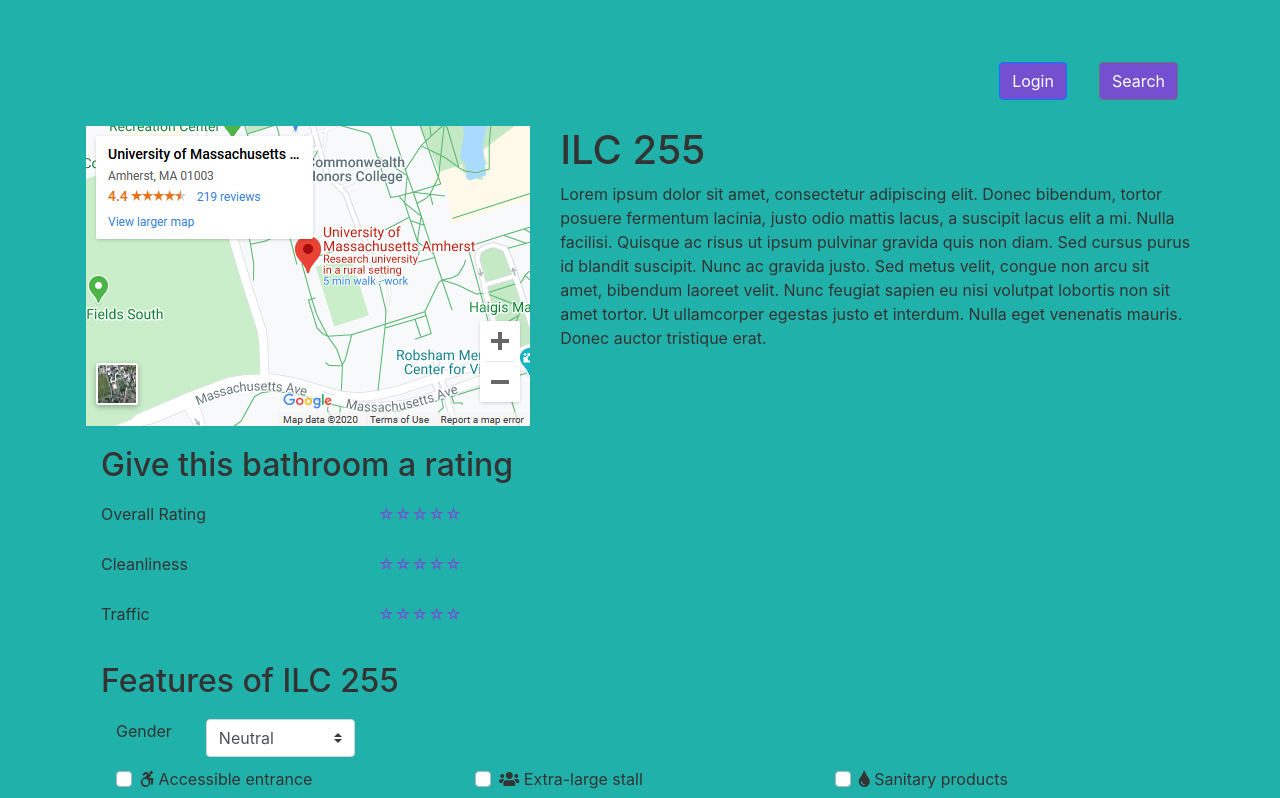
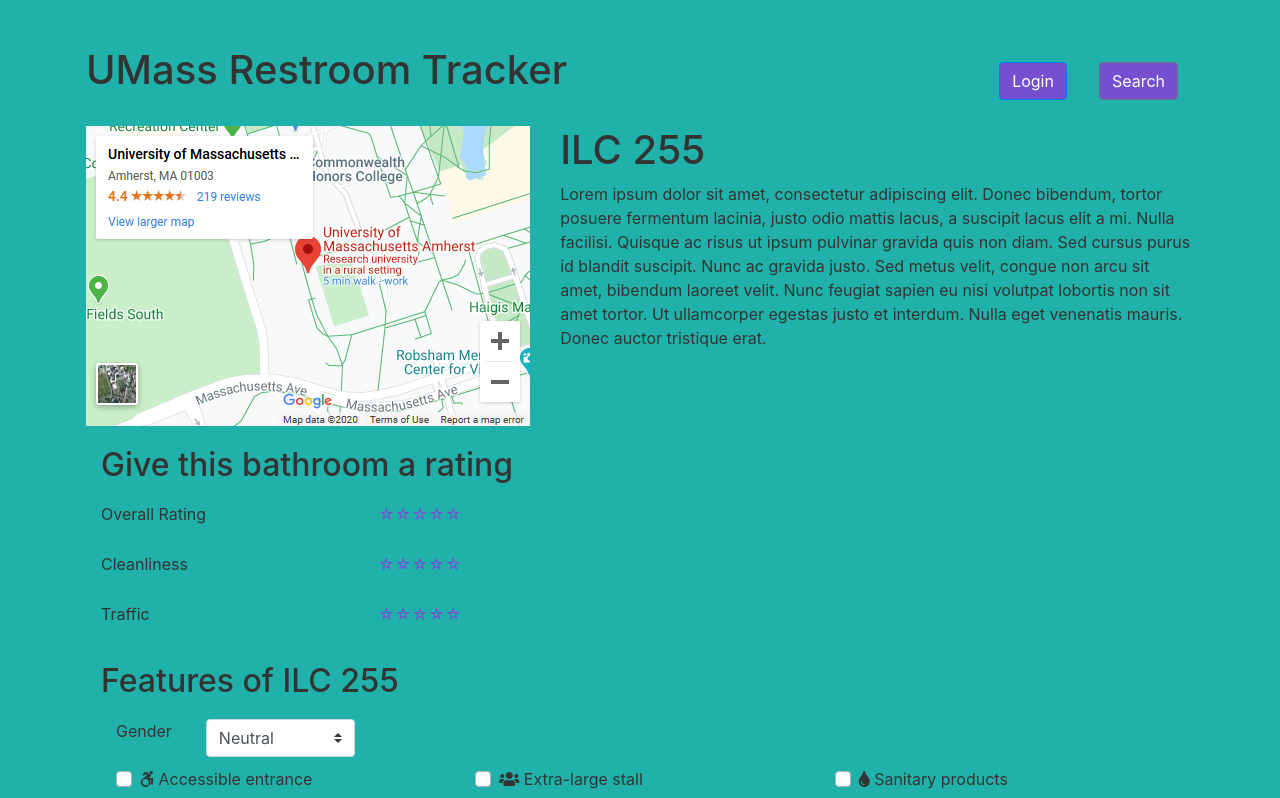
Before and after one commit to samdzie/cs326-final-alef, a plain HTML site: page static/update.html in a window 1280 px wide. Shown: the top 798 px of the page. Drawn offline with nearby package versions, Linux system fonts and the light colour scheme.

Commit message:
Add site title to update view

```diff
--- a/static/update.html
+++ b/static/update.html
@@ -14,6 +14,7 @@
                 <div class="col-xl">
                     <button type="button" class="btn btn-secondary float-right m-3">Search</button>
                     <button type="button" class="btn btn-primary float-right m-3">Login</button>
+                    <h1>UMass Restroom Tracker</h1>
                 </div>
             </div>
             <div class="row">
```
